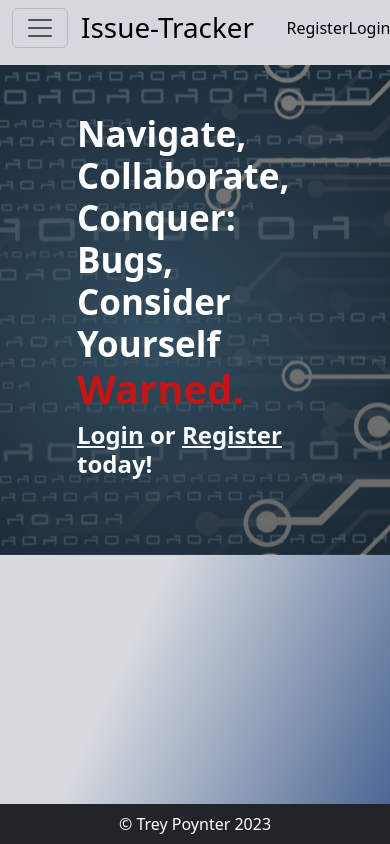
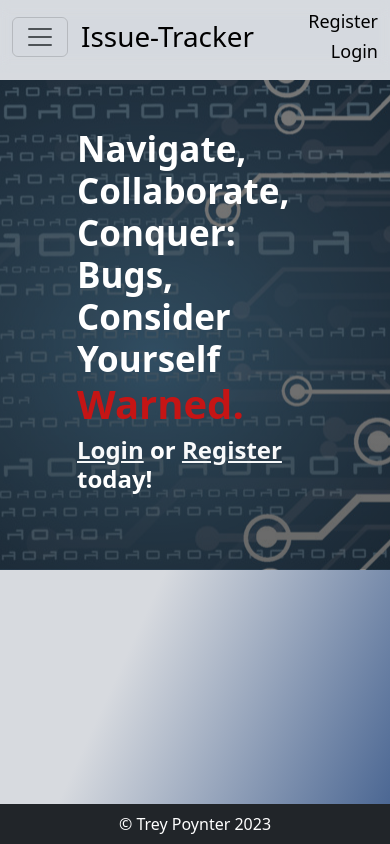
Before and after one commit to TreyPoynter/trey-issue-tracker-react, a React (Vite) app: page / in a window 390 px wide. Built offline with nearby package versions, Linux system fonts and the light colour scheme.

Commit message:
better nav

```diff
--- a/src/Components/Home.jsx
+++ b/src/Components/Home.jsx
@@ -16,7 +16,7 @@ export default function Home({ user }) {
     return (
         <>
             <div className=''>
-                <section className="jumbotron" id='home'>
+                <section className={`jumbotron ${!user && ' notLoggedIn'}`} id='home'>
                     <div className="pe=0 container">
                         <div id='jumbotron-content' className="row mt-5 d-flex align-items-center">
                             <div className='slide-in-left col-8 d-flex justify-content-center flex-column'>
--- a/src/Components/Nav.jsx
+++ b/src/Components/Nav.jsx
@@ -61,8 +61,8 @@ export default function Navbar({ auth, user, onLogout }) {
                                 <Link className="fa-solid fa-user fa-xl text-black" to={`users/${user._id}`}></Link>
                                 <Link type='button' className='nav-link' onClick={(evt) => {handleLogout(evt);}} to='login'>Logout</Link>
                             </div> :
-                            <div id='nav-user' className="w-10 justify-content-around d-flex">
-                                <Link className='nav-link' to='register'>Register</Link>
+                            <div id='nav-user' className="w-10 justify-content-around d-flex column-and-right-align">
+                                <Link id='register' className='nav-link' to='register'>Register</Link>
                                 <Link className='nav-link' to='login'>Login</Link>
                             </div>
                     }
--- a/src/assets/css/home.css
+++ b/src/assets/css/home.css
@@ -30,6 +30,12 @@ h1 span {
 
 .jumbotron p {
     font-size: 1.5em;
+}
+
+@media screen and (max-width:480px) {
+    .notLoggedIn {
+        border-top: 80px solid rgb(215, 218, 223);
+    }
 }
 
 
--- a/src/assets/css/nav.css
+++ b/src/assets/css/nav.css
@@ -50,6 +50,15 @@
 }
 
 @media screen and (max-width: 480px) {
+    .column-and-right-align {
+        flex-direction: column;
+        text-align: end;
+        align-items: end !important;
+        font-size: 18px;
+    }
+    #register {
+        margin-bottom: 3px;
+    }
     #nav-user {
         margin-right: 0px;
         display: flex;
```
